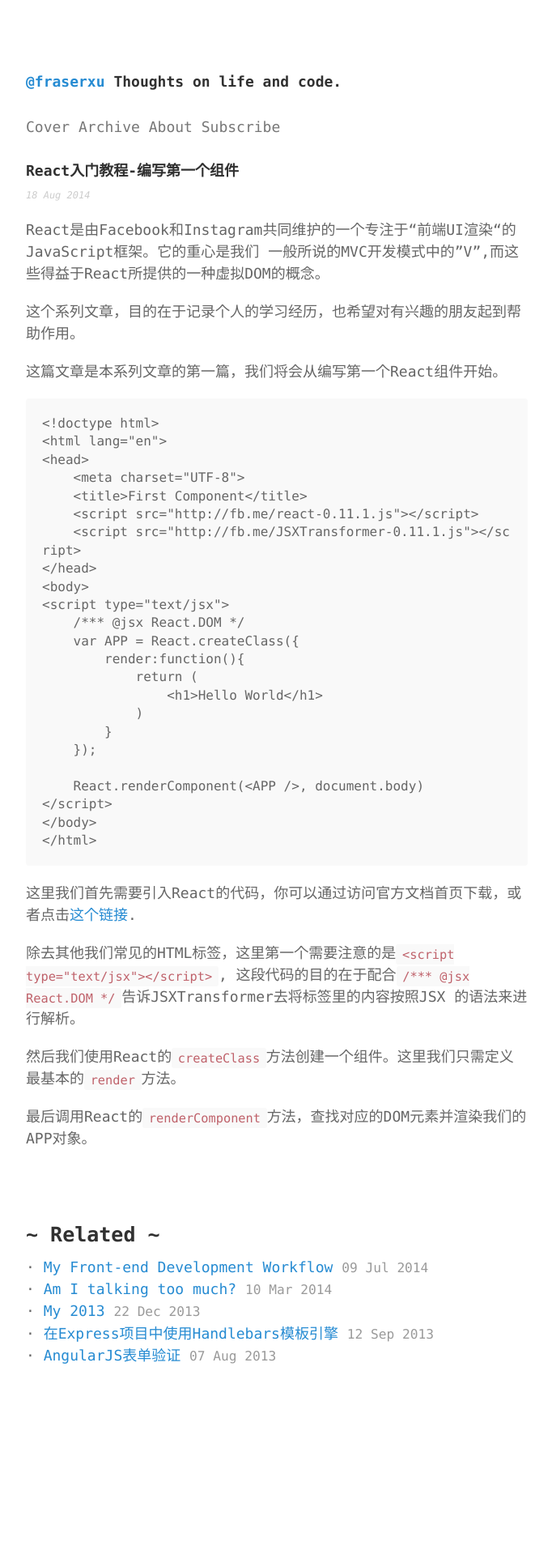
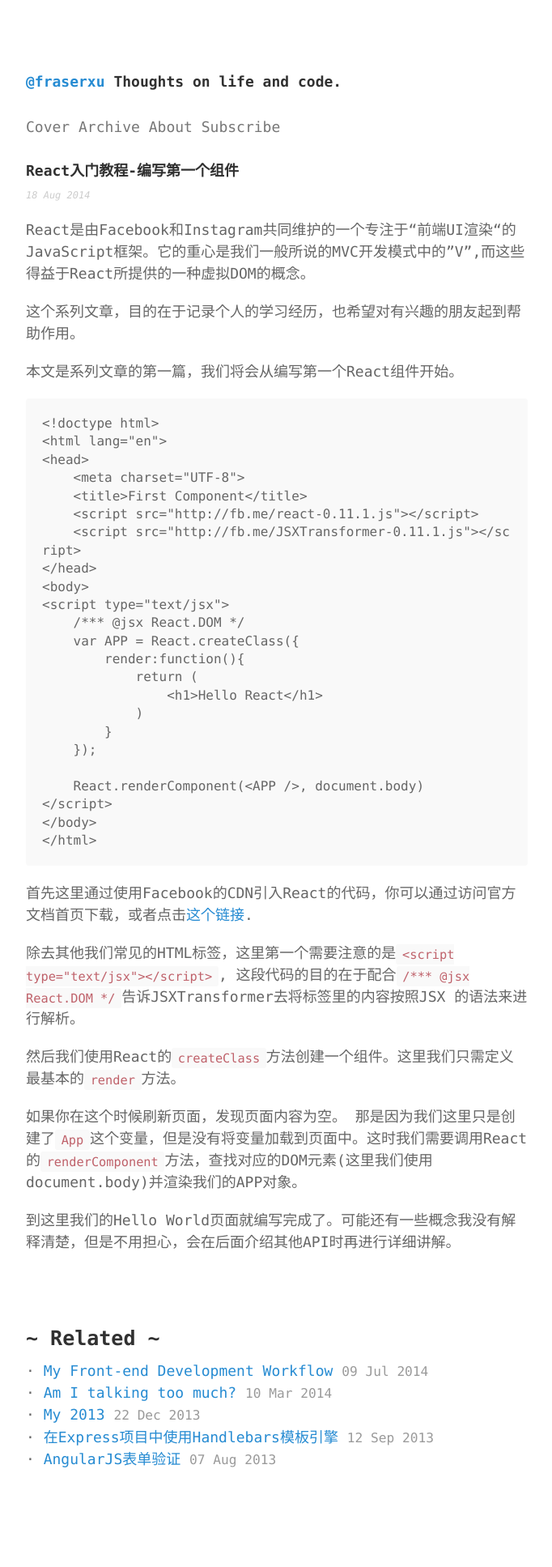
Before and after one commit to fraserxu/fraserxu.github.io, a Jekyll site: the page built from _posts/2014-08-18-React-First-Component.md, in a window 1280 px wide. Shown: the whole page at 81% size, without its empty margins (298-980 px from the left). Built offline with Jekyll 4.4.1, drawn with Linux system fonts in a browser that asks for light colours; Markdown is read by kramdown in place of the engine named in the settings; before the commit the page ends 1807 px from its top, so only the background shows below that.

Commit message:
update post

````diff
--- a/_posts/2014-08-18-React-First-Component.md
+++ b/_posts/2014-08-18-React-First-Component.md
@@ -4,13 +4,11 @@
 
 ---
 
-React是由Facebook和Instagram共同维护的一个专注于“前端UI渲染“的JavaScript框架。它的重心是我们
-一般所说的MVC开发模式中的"V",而这些得益于React所提供的一种虚拟DOM的概念。
+React是由Facebook和Instagram共同维护的一个专注于“前端UI渲染“的JavaScript框架。它的重心是我们一般所说的MVC开发模式中的"V",而这些得益于React所提供的一种虚拟DOM的概念。
 
 这个系列文章，目的在于记录个人的学习经历，也希望对有兴趣的朋友起到帮助作用。
 
-这篇文章是本系列文章的第一篇，我们将会从编写第一个React组件开始。
-
+本文是系列文章的第一篇，我们将会从编写第一个React组件开始。
 
 ```
 <!doctype html>
@@ -27,7 +25,7 @@
     var APP = React.createClass({
         render:function(){
             return (
-                <h1>Hello World</h1>
+                <h1>Hello React</h1>
             )
         }
     });
@@ -38,7 +36,7 @@
 </html>
 ```
 
-这里我们首先需要引入React的代码，你可以通过访问官方文档首页下载，或者点击[这个链接](http://facebook.github.io/react/downloads/react-0.11.1.zip).
+首先这里通过使用Facebook的CDN引入React的代码，你可以通过访问官方文档首页下载，或者点击[这个链接](http://facebook.github.io/react/downloads/react-0.11.1.zip).
 
 除去其他我们常见的HTML标签，这里第一个需要注意的是`<script type="text/jsx"></script>`,
 这段代码的目的在于配合`/*** @jsx React.DOM */`告诉JSXTransformer去将标签里的内容按照JSX
@@ -46,4 +44,6 @@
 
 然后我们使用React的`createClass`方法创建一个组件。这里我们只需定义最基本的`render`方法。
 
-最后调用React的`renderComponent`方法，查找对应的DOM元素并渲染我们的APP对象。
+如果你在这个时候刷新页面，发现页面内容为空。 那是因为我们这里只是创建了`App`这个变量，但是没有将变量加载到页面中。这时我们需要调用React的`renderComponent`方法，查找对应的DOM元素(这里我们使用document.body)并渲染我们的APP对象。
+
+到这里我们的Hello World页面就编写完成了。可能还有一些概念我没有解释清楚，但是不用担心，会在后面介绍其他API时再进行详细讲解。
````
